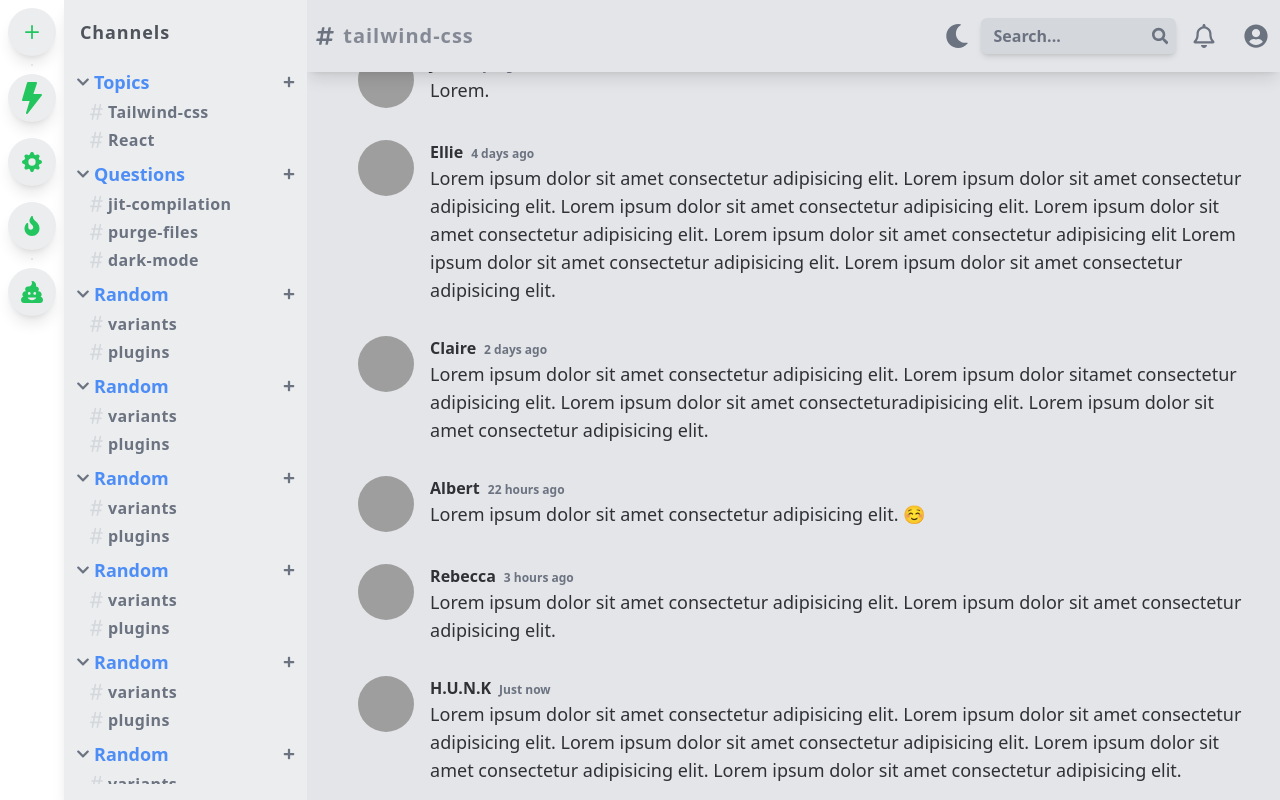
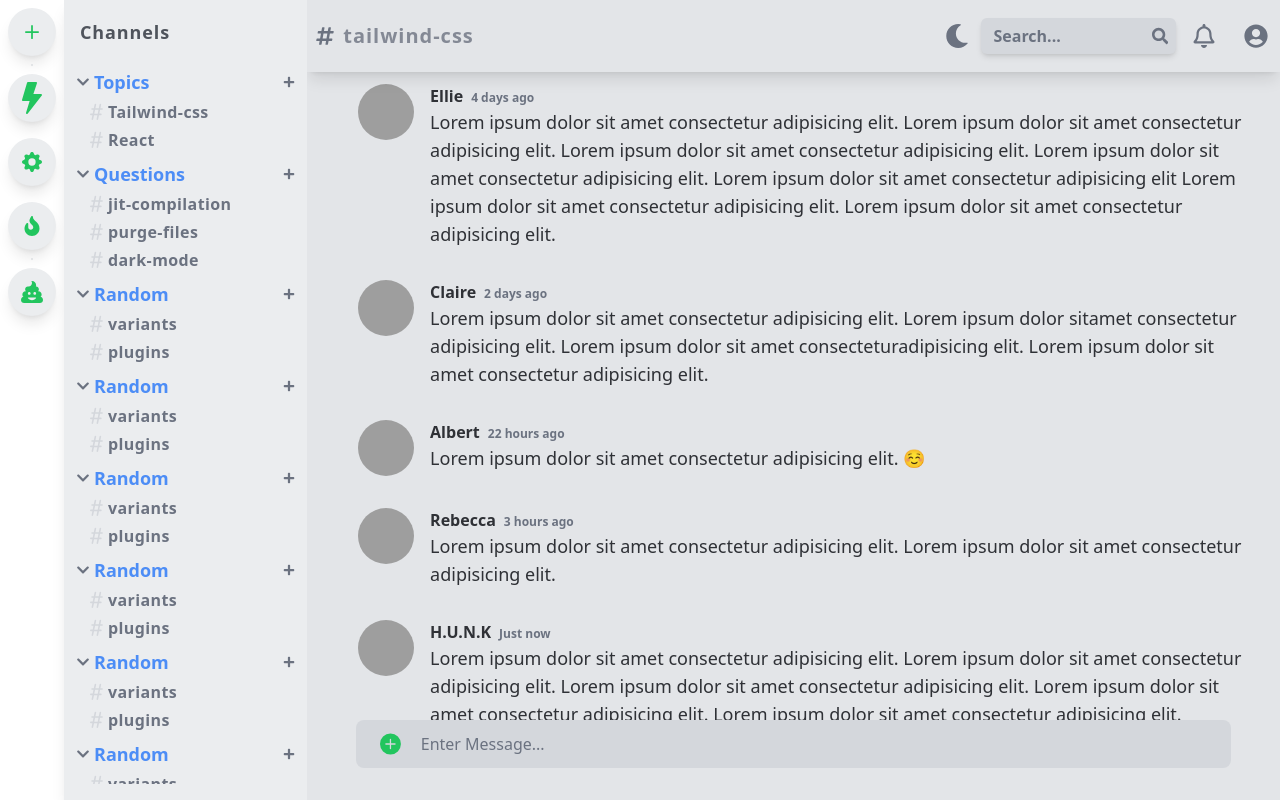
Before and after one commit to M-hossameldine/Discord-Dashboard-with-Tailwind-React, a React (Create React App) app: page / in a window 1280 px wide. Built offline with nearby package versions, Linux system fonts and the light colour scheme; grey boxes are pictures that could not be loaded.

Commit message:
feat: add bottom bar (messages)

```diff
--- /dev/null
+++ b/src/components/ContentContainer/BottomBar.js
@@ -0,0 +1,25 @@
+import Icons from '../../constants/icons';
+
+const { BsPlusCircleFill } = Icons;
+
+const BottomBar = () => {
+  return (
+    <div className='bottom-bar'>
+      <PlusIcon />
+      <input
+        type='text'
+        placeholder='Enter Message...'
+        className='bottom-bar-input'
+      />
+    </div>
+  );
+};
+
+const PlusIcon = () => (
+  <BsPlusCircleFill
+    size='22'
+    className='text-green-500 dark:shadow-lg mx-2 dark:text-primary'
+  />
+);
+
+export default BottomBar;
--- a/src/components/ContentContainer/ContentContainer.js
+++ b/src/components/ContentContainer/ContentContainer.js
@@ -1,8 +1,9 @@
 import TopNavigation from '../TopNavigation/TopNavigation';
 import { PostsDummyData as PostsData } from '../../constants/data';
 import Post from './Post';
+import BottomBar from './BottomBar';
+
 const ContentContainer = () => {
-  console.log(PostsData);
   return (
     <div className='content-container'>
       <TopNavigation />
@@ -11,6 +12,7 @@ const ContentContainer = () => {
           PostsData.length !== 0 &&
           PostsData.map((post) => <Post key={post.id} post={post} />)}
       </div>
+      <BottomBar />
     </div>
   );
 };
--- a/src/constants/icons.js
+++ b/src/constants/icons.js
@@ -1,6 +1,7 @@
 import {
   BsHash,
   BsPlus,
+  BsPlusCircleFill,
   BsFillLightningFill,
   BsGearFill,
 } from 'react-icons/bs';
@@ -22,6 +23,7 @@ import {
 const Icons = {
   BsHash,
   BsPlus,
+  BsPlusCircleFill,
   BsFillLightningFill,
   BsGearFill,
   FaChevronDown,
--- a/src/index.css
+++ b/src/index.css
@@ -96,7 +96,7 @@
 
   .content-list {
     @apply flex flex-col-reverse
-    h-screen w-full m-0 pt-[10vh]
+    h-screen w-full m-0 pt-[10vh] pb-14
     overflow-scroll;
   }
 
@@ -134,6 +134,25 @@
   .timestamp {
     @apply text-xs text-left font-semibold text-gray-500 dark:text-gray-600
     ml-2;
+  }
+
+  /***************************************/
+  /* Bottom Bar */
+  /***************************************/
+
+  .bottom-bar {
+    @apply absolute left-[5%] bottom-8
+    flex flex-row items-center gap-1
+    w-9/10 px-4 py-1 rounded-lg
+    bg-gray-400 dark:bg-gray-600;
+  }
+
+  .bottom-bar-input {
+    @apply w-full p-2 rounded-md
+    bg-transparent outline-none
+    text-gray-500 dark:text-gray-400
+    placeholder-gray-500 dark:placeholder-gray-400
+    cursor-text;
   }
 
   /***************************************/
--- a/tailwind.config.js
+++ b/tailwind.config.js
@@ -17,7 +17,6 @@ module.exports = {
         },
       },
       spacing: {
-        88: '22rem',
         '9/10': '90%',
         '1/10': '10%',
       },
```
